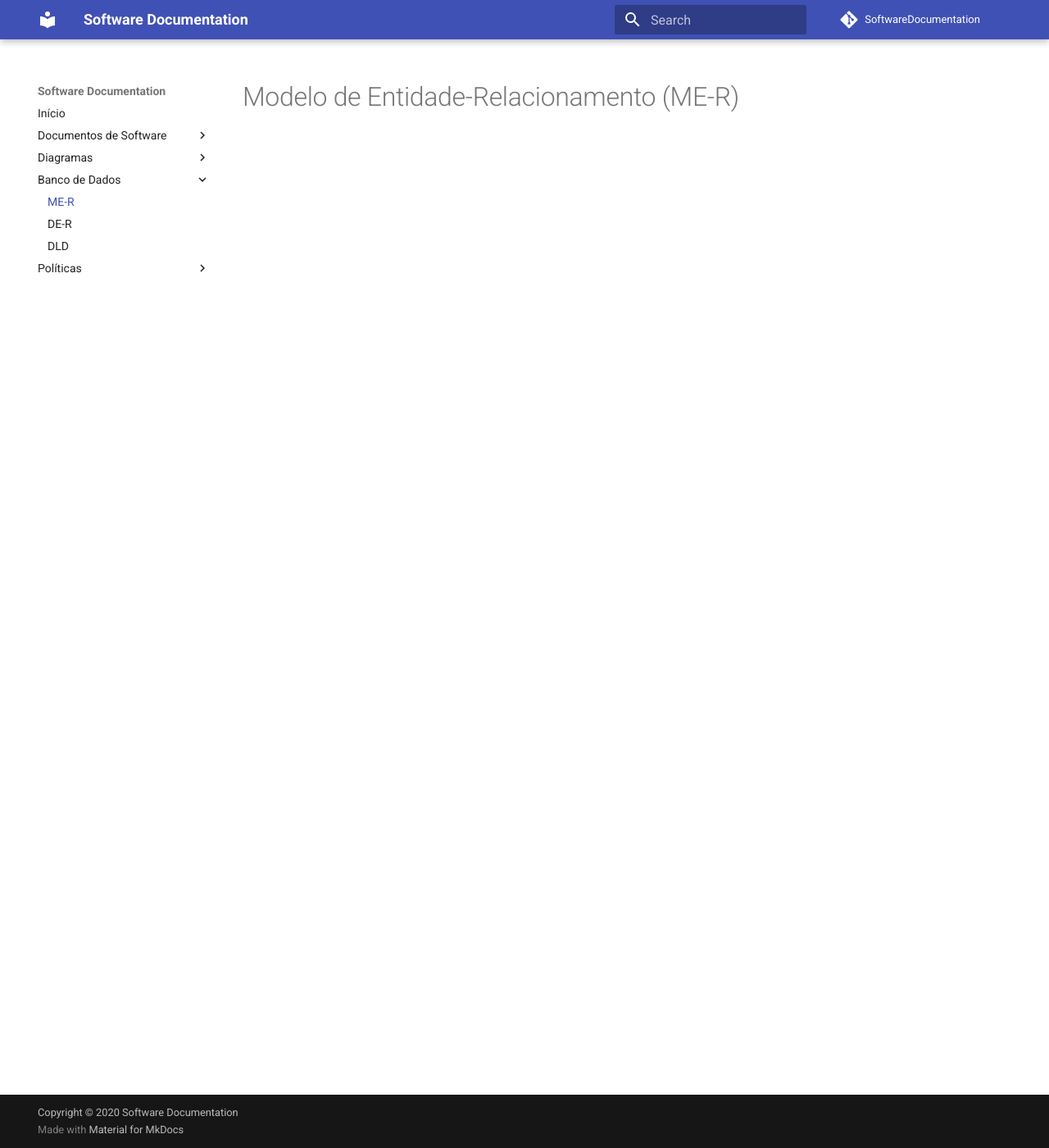
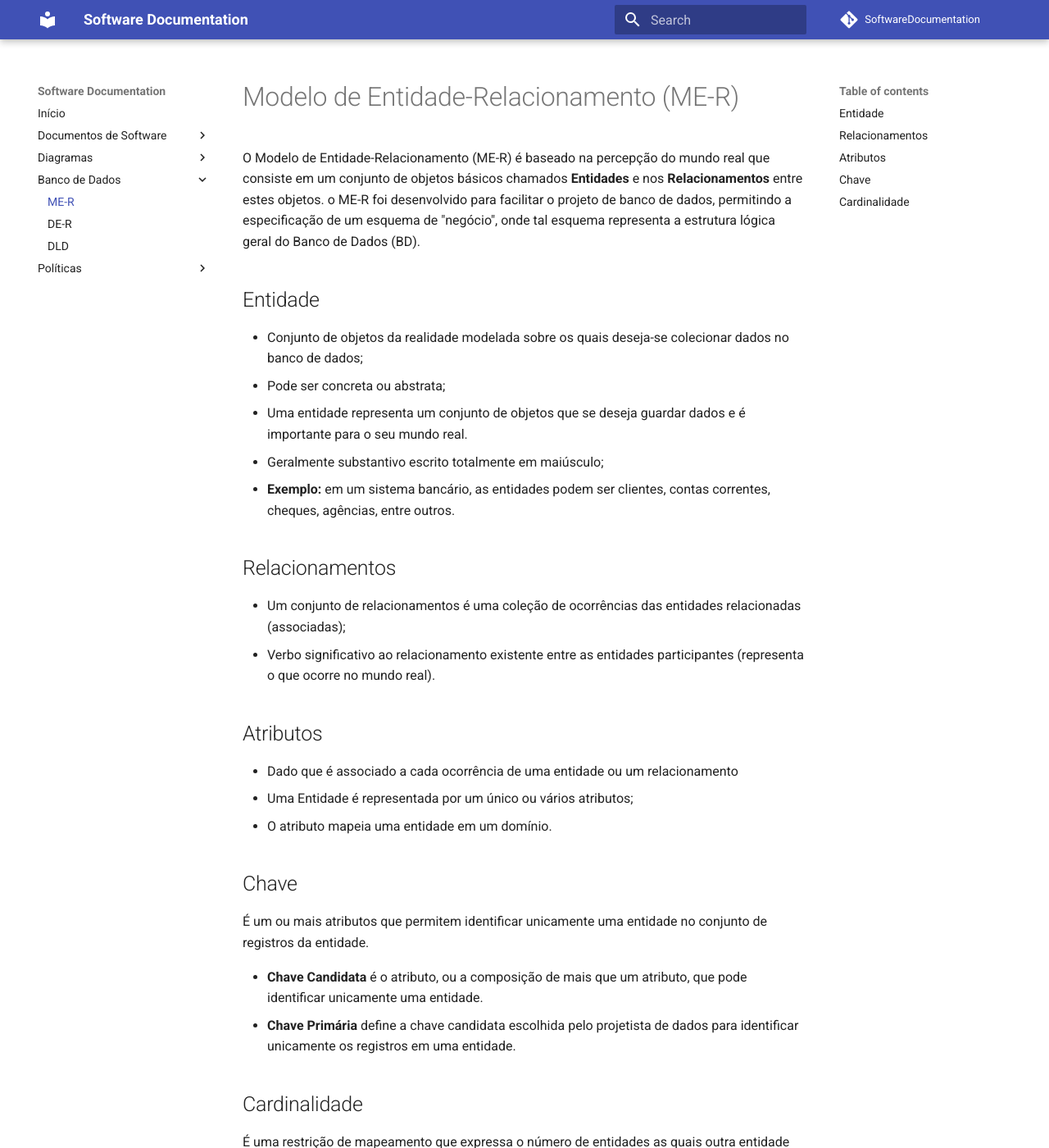
Before and after one commit to fellipe-araujo/SoftwareDocumentation, an MkDocs documentation site: the page built from docs/DocDatabase/mer.md, in a window 1280 px wide and 1400 px high. Shown: the whole window at 82% size. Built offline with MkDocs 1.6.1 and Material for MkDocs 9.7.7, drawn with Linux system fonts in a browser that asks for light colours; comment, search, counter and statistics services are not loaded; some of the changed text lies outside the part shown.

Commit message:
#4 - Create ME-R.

```diff
--- a/docs/DocDatabase/mer.md
+++ b/docs/DocDatabase/mer.md
@@ -1 +1,52 @@
 # Modelo de Entidade-Relacionamento (ME-R)
+O Modelo de Entidade-Relacionamento (ME-R) é baseado na percepção do mundo real que consiste em um conjunto de objetos básicos chamados **Entidades** e nos **Relacionamentos** entre estes objetos. o ME-R foi desenvolvido para facilitar o projeto de banco de dados, permitindo a especificação de um esquema de "negócio", onde tal esquema representa a estrutura lógica geral do Banco de Dados (BD).
+
+## Entidade
+* Conjunto de objetos da realidade modelada sobre os quais deseja-se colecionar dados no banco de dados;
+* Pode ser concreta ou abstrata;
+* Uma entidade representa um conjunto de objetos que se deseja guardar dados e é importante para o seu mundo real.
+* Geralmente substantivo escrito totalmente em maiúsculo;
+* **Exemplo:** em um sistema bancário, as entidades podem ser clientes, contas correntes, cheques, agências, entre outros.
+
+## Relacionamentos
+* Um conjunto de relacionamentos é uma coleção de ocorrências das entidades relacionadas (associadas);
+* Verbo significativo ao relacionamento existente entre as entidades participantes (representa o que ocorre no mundo real).
+
+## Atributos
+* Dado que é associado a cada ocorrência de uma entidade ou um relacionamento
+* Uma Entidade é representada por um único ou vários atributos;
+* O atributo mapeia uma entidade em um domínio.
+
+## Chave
+É um ou mais atributos que permitem identificar unicamente uma entidade no conjunto de registros da entidade.
+
+* **Chave Candidata** é o atributo, ou a composição de mais que um atributo, que pode identificar unicamente uma entidade.
+* **Chave Primária** define a chave candidata escolhida pelo projetista de dados para identificar unicamente os registros em uma entidade.
+
+## Cardinalidade
+É uma restrição de mapeamento que expressa o número de entidades as quais outra entidade pode ser associada via um conjunto de relacionamentos.
+
+* Um pra um (**1:1**)
+* Um pra muitos (**1:n**)
+* Muitos pra um (**n:1**)
+* Muitos pra muitos (**n:m**)
+
+# **Estrutura Geral de um ME-R**
+**ENTIDADES**
+
+* Entidade1
+* Entidade2
+* Entidade3
+
+**ATRIBUTOS**
+
+* Entidade 1 (<u>atributoChavePrimária</u>, atributo2, atributoComposto(atributoComp1, atributoComp2), {atributo_multivalorado})
+* Entidade 2 (<u>atributoChavePrimária</u>, atributo2)
+* Entidade 3 (<u>atributoChavePrimária</u>, atributo2)
+
+**RELACIONAMENTOS**
+
+ENTIDADE1 - **verbo** - ENTIDADE2
+
+* A ENTIDADE1 ... verbo ... ENTIDADE2, e a ENTIDADE2 ... verbo ... ENTIDADE1.
+* Cardinalidade: **1:1, 1:n, n:1 ou n:m**
```
